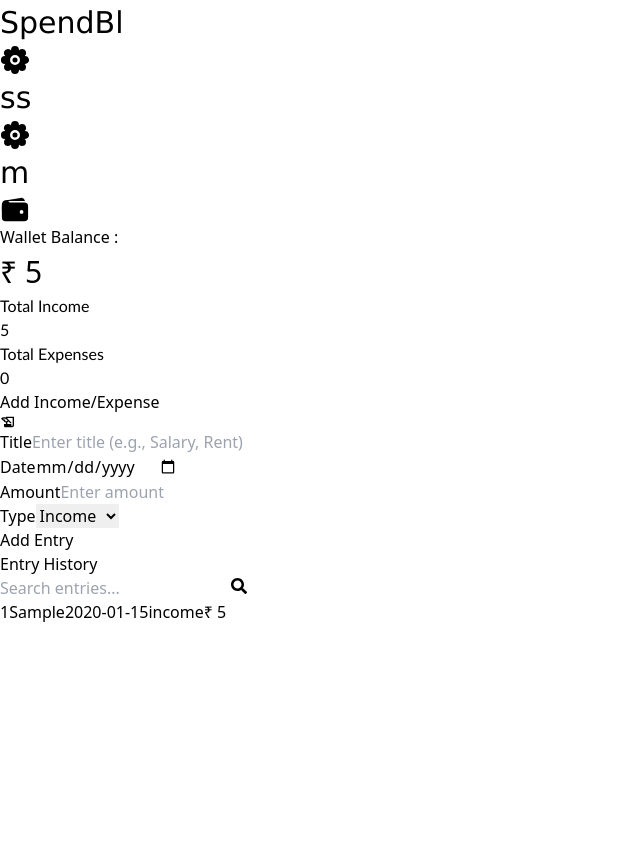
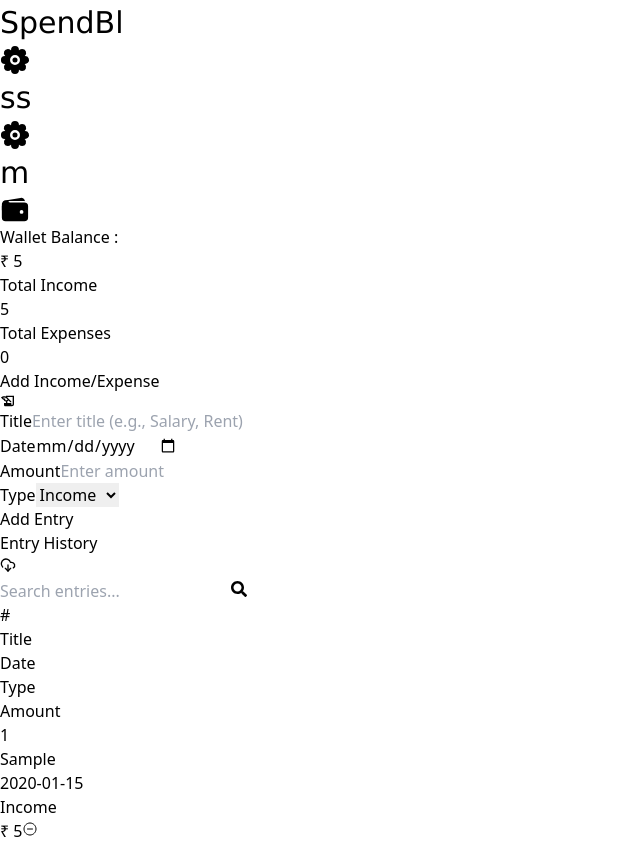
Before and after one commit to SrinithiRajendran/Spendblossom, a React (Vite) app: page / in a window 1280 px wide. Both pictures are taken after typing "Sample", "2020-01-15", "5" into the empty fields and a click on the button "Add Entry". Shown: the whole page, without its empty margins (0-640 px from the left). Before the commit the page ends 800 px from the top, so only its background shows below. Built offline with nearby package versions, Linux system fonts and the light colour scheme.

Commit message:
Initial commit

```diff
--- a/src/App.jsx
+++ b/src/App.jsx
@@ -39,11 +39,11 @@ const App = () => {
   };
 
   const handleRemoveEntry = (id) => {
-  // Filter out the entry to be removed
+
   const updatedEntries = entries.filter((entry) => entry.id !== id);
   setEntries(updatedEntries);
 
-  // Recalculate totals from the updated entries
+
   let newTotalIncome = 0;
   let newTotalExpenses = 0;
 
@@ -56,7 +56,6 @@ const App = () => {
     }
   });
 
-  // Update the state with the new totals
   setTotalIncome(newTotalIncome);
   setTotalExpenses(newTotalExpenses);
   setWalletBalance(newTotalIncome - newTotalExpenses);
@@ -74,6 +73,7 @@ const App = () => {
               totalExpenses={totalExpenses}
               walletBalance={walletBalance}
               onAddEntry={handleAddEntry}
+              onRemoveEntry={handleRemoveEntry}
               entries={entries}
             />
           }
--- /dev/null
+++ b/src/components/Entries/index.css
@@ -0,0 +1,10 @@
+@media print {
+  #entry-table {
+    font-size: 12px;
+    line-height: 1.5;
+  }
+  #entry-table ul {
+    margin: 0;
+    padding: 0;
+  }
+}
--- a/src/components/Entries/index.jsx
+++ b/src/components/Entries/index.jsx
@@ -1,9 +1,12 @@
-import React, { useState, useEffect } from 'react';
+import React, { useState } from 'react';
 import Navbar from '../Navbar';
 import { FaSearch } from 'react-icons/fa';
-import {IoRemoveCircleOutline } from "react-icons/io5";
+import { IoRemoveCircleOutline } from "react-icons/io5";
+import { LuDownloadCloud } from "react-icons/lu";
 import html2canvas from 'html2canvas';
 import jsPDF from 'jspdf';
+import "./index.css"
+
 
 const Entries = ({ entries, onRemoveEntry, walletBalance }) => {
   const [searchQuery, setSearchQuery] = useState('');
@@ -12,11 +15,47 @@ const Entries = ({ entries, onRemoveEntry, walletBalance }) => {
     entry.title.toLowerCase().includes(searchQuery.toLowerCase())
   );
 
+  const downloadPDF = () => {
+  const input = document.getElementById('entry-table');
+
+  html2canvas(input, { scale: 2 }).then((canvas) => { // Increase scale for better quality
+    const pdf = new jsPDF('p', 'mm', 'a4'); // Use A4 size
+    const imgData = canvas.toDataURL('image/png');
+    const imgWidth = 210; // Width for A4
+    const pageHeight = pdf.internal.pageSize.height; // Get the page height
+    const imgHeight = (canvas.height * imgWidth) / canvas.width; // Calculate the image height
+    let heightLeft = imgHeight;
+
+    let position = 0;
+
+    pdf.addImage(imgData, 'PNG', 0, position, imgWidth, imgHeight);
+    heightLeft -= pageHeight;
+
+    while (heightLeft >= 0) {
+      position = heightLeft - imgHeight;
+      pdf.addPage();
+      pdf.addImage(imgData, 'PNG', 0, position, imgWidth, imgHeight);
+      heightLeft -= pageHeight;
+    }
+
+    pdf.save('entries.pdf');
+  });
+};
+
+
   return (
     <>
       <Navbar walletBalance={walletBalance} />
       <div className="p-6">
+        <div className='flex items-center justify-between'>
         <h2 className="text-xl font-bold mb-8">Entry History</h2>
+          <button
+          onClick={downloadPDF}
+          className="bg-none text-[#4a013a] rounded-md mb-7"
+        >
+          <LuDownloadCloud className='text-[#570042] text-3xl'/>
+        </button>
+        </div>
         <div className="flex items-center mb-4">
           <input
             type="text"
@@ -29,6 +68,8 @@ const Entries = ({ entries, onRemoveEntry, walletBalance }) => {
             <FaSearch />
           </button>
         </div>
+
+
 
         <div id="entry-table" className="w-full">
           <ul className="grid grid-cols-5 gap-2 sm:gap-4 text-left mb-2 font-bold text-[#43042c] px-2 sm:px-4">
--- a/src/components/Home/index.jsx
+++ b/src/components/Home/index.jsx
@@ -1,15 +1,48 @@
-import React from 'react';
+import React, { useState } from 'react';
 import Navbar from '../Navbar';
 import MoneyForm from '../MoneyForm';
 import { FaSearch } from 'react-icons/fa';
-import './index.css';
+import { IoRemoveCircleOutline } from 'react-icons/io5';
+import html2canvas from 'html2canvas';
+import jsPDF from 'jspdf';
+import { LuDownloadCloud } from 'react-icons/lu';
 
-const Home = ({ totalIncome, totalExpenses, walletBalance, onAddEntry, entries }) => {
-  const [searchQuery, setSearchQuery] = React.useState('');
+
+const Home = ({ totalIncome, totalExpenses, walletBalance, onAddEntry, entries, onRemoveEntry }) => {
+  const [searchQuery, setSearchQuery] = useState('');
 
   const filteredEntries = entries.filter((entry) =>
     entry.title.toLowerCase().includes(searchQuery.toLowerCase())
   );
+
+
+  const downloadPDF = () => {
+  const input = document.getElementById('entry-table');
+
+  html2canvas(input, { scale: 2 }).then((canvas) => { // Increase scale for better quality
+    const pdf = new jsPDF('p', 'mm', 'a4'); // Use A4 size
+    const imgData = canvas.toDataURL('image/png');
+    const imgWidth = 210; // Width for A4
+    const pageHeight = pdf.internal.pageSize.height; // Get the page height
+    const imgHeight = (canvas.height * imgWidth) / canvas.width; // Calculate the image height
+    let heightLeft = imgHeight;
+
+    let position = 0;
+
+    pdf.addImage(imgData, 'PNG', 0, position, imgWidth, imgHeight);
+    heightLeft -= pageHeight;
+
+    while (heightLeft >= 0) {
+      position = heightLeft - imgHeight;
+      pdf.addPage();
+      pdf.addImage(imgData, 'PNG', 0, position, imgWidth, imgHeight);
+      heightLeft -= pageHeight;
+    }
+
+    pdf.save('entries.pdf');
+  });
+};
+
 
   return (
     <div>
@@ -25,16 +58,24 @@ const Home = ({ totalIncome, totalExpenses, walletBalance, onAddEntry, entries }
         </div>
       </div>
 
-      <div className="flex flex-wrap md:flex-nowrap justify-between p-1">
+      <div className="flex flex-wrap md:flex-nowrap justify-between p-1 ">
         <MoneyForm onAddEntry={onAddEntry} />
-        <div className="w-full md:w-[58%] mx-4 p-6 border-2 border-[#ccd3b1] rounded-lg shadow-md mb-6 md:flex flex-col hidden">
-          <h2 className="text-xl font-bold mb-8">Entry History</h2>
+        <div className="w-full md:w-[58%] mx-4 p-6 border-2 border-[#ccd3b1] rounded-lg shadow-md mb-6 hidden md:block">
+          <div className='flex items-center justify-between'>
+        <h2 className="text-xl font-bold mb-8">Entry History</h2>
+          <button
+          onClick={downloadPDF}
+          className="bg-none text-[#4a013a] rounded-md mb-7"
+        >
+          <LuDownloadCloud className='text-[#570042] text-3xl'/>
+            </button>
+            </div>
           <div className="flex items-center mb-4">
             <input
               type="text"
               placeholder="Search entries..."
               value={searchQuery}
-              onChange={(event) => setSearchQuery(event.target.value)}
+              onChange={(e) => setSearchQuery(e.target.value)}
               className="flex-grow p-2 border rounded-l-md focus:outline-none text-sm md:text-base"
             />
             <button className="bg-[#550842] text-white p-3 rounded-r-md flex items-center">
@@ -42,18 +83,34 @@ const Home = ({ totalIncome, totalExpenses, walletBalance, onAddEntry, entries }
             </button>
           </div>
 
-          <div className="w-full">
-            {/* Display filtered entries */}
+          <div id="entry-table" className="w-full">
+            <ul className="grid grid-cols-5 gap-2 sm:gap-4 text-left mb-2 font-bold text-[#43042c] px-2 sm:px-4">
+              <li>#</li>
+              <li>Title</li>
+              <li>Date</li>
+              <li>Type</li>
+              <li>Amount</li>
+            </ul>
             {filteredEntries.map((entry, index) => (
-              <div key={entry.id} className="entry-row">
-                <span>{index + 1}</span>
-                <span>{entry.title}</span>
-                <span>{entry.date}</span>
-                <span className={entry.type === 'income' ? 'text-green-600' : 'text-red-700'}>
-                  {entry.type}
-                </span>
-                <span>₹ {entry.amount}</span>
-              </div>
+              <ul key={entry.id} className="p-2 sm:p-4 border-b border-[#cbf9c0] grid grid-cols-5 gap-2 sm:gap-4 text-left px-2 sm:px-4">
+                <li className="text-sm sm:text-sm">{index + 1}</li>
+                <li className="text-sm sm:text-sm flex items-center overflow-hidden max-w-xs">
+                  <span className="truncate">{entry.title}</span>
+                </li>
+                <li className="text-sm sm:text-sm">{entry.date}</li>
+                <li className={`text-sm sm:text-sm ${entry.type === "income" ? 'text-green-600' : 'text-red-700'}`}>
+                  {entry.type.charAt(0).toUpperCase() + entry.type.slice(1)}
+                </li>
+                <li className="text-sm sm:text-base text-[#6d0445] flex items-center">
+                  ₹ {entry.amount}
+                  <button
+                    onClick={() => onRemoveEntry(entry.id)}
+                    className="text-red-600 hover:text-red-800 ml-2"
+                  >
+                    <IoRemoveCircleOutline />
+                  </button>
+                </li>
+              </ul>
             ))}
           </div>
         </div>
--- a/src/components/MoneyForm/index.jsx
+++ b/src/components/MoneyForm/index.jsx
@@ -1,4 +1,3 @@
-// MoneyForm.js
 import React, { useState } from 'react';
 import { MdOutlineHistoryEdu } from "react-icons/md";
 import {Link} from 'react-router-dom'
--- a/src/components/Navbar/index.css
+++ b/src/components/Navbar/index.css
@@ -22,10 +22,16 @@
   .wallet-balance {
     font-size: 15px;
   }
+  .wallet-balance2{
+    font-size: 22px;
+  }
 }
 
 @media (min-width: 301px) and (max-width: 600px) {
   .wallet-balance {
     font-size: 18px;
   }
+  .wallet-balance2{
+    font-size: 22px;
+  }
 }
--- a/src/components/Navbar/index.jsx
+++ b/src/components/Navbar/index.jsx
@@ -14,9 +14,8 @@ const Navbar = ({walletBalance}) => {
               <div className='flex items-center'>
                   <IoWallet  className='mr-2 text-[#440323] wallet-balance'/>
                   <h1 className='text-[#58063a] font-bold mr-2 nav-balance '>Wallet Balance : </h1>
-                  <p className='font-bold text-[#035005] wallet-balance'>₹ {walletBalance}</p>
-        </div>
-
+                  <p className='font-bold text-[#035005] wallet-balance2'>₹ {walletBalance}</p>
+              </div>
         </div>
     </nav>
   )
```
